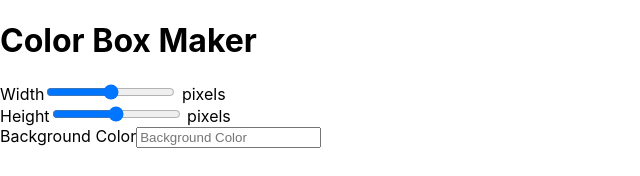
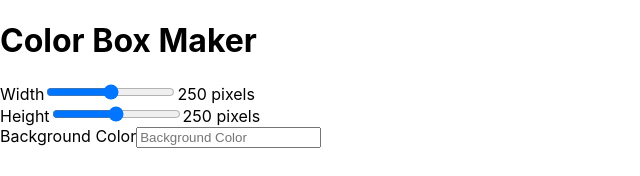
Before and after one commit to quentinikeno/Springboard-SEC-Unit-39.9-React-Forms-Exercise, a React (Create React App) app in the folder color-box-maker/: page / in a window 1280 px wide. Shown: the top 176 px of the page, without its empty margins (0-640 px from the left). Built offline with nearby package versions, Linux system fonts and the light colour scheme.

Commit message:
Change inital state values

```diff
--- a/color-box-maker/src/NewBoxForm.js
+++ b/color-box-maker/src/NewBoxForm.js
@@ -2,7 +2,7 @@ import React, { useState } from "react";
 import { v4 as uuid } from "uuid";
 
 const NewBoxForm = ({ addBox }) => {
-	const INITIAL_STATE = { width: "", height: "", backgroundColor: "" };
+	const INITIAL_STATE = { width: 250, height: 250, backgroundColor: "" };
 	const [formData, setFormData] = useState(INITIAL_STATE);
 	const handleChange = (event) => {
 		const { name, value } = event.target;
```
